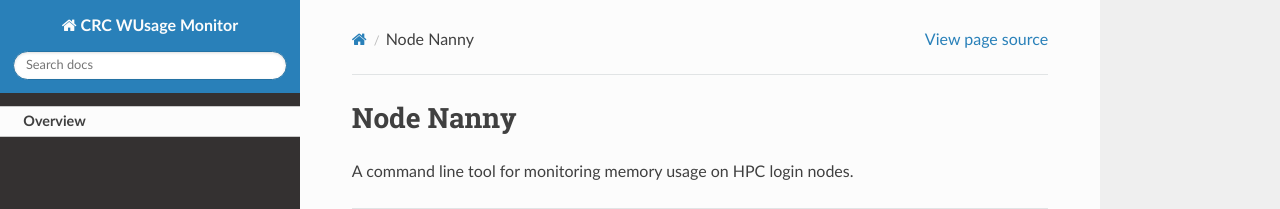
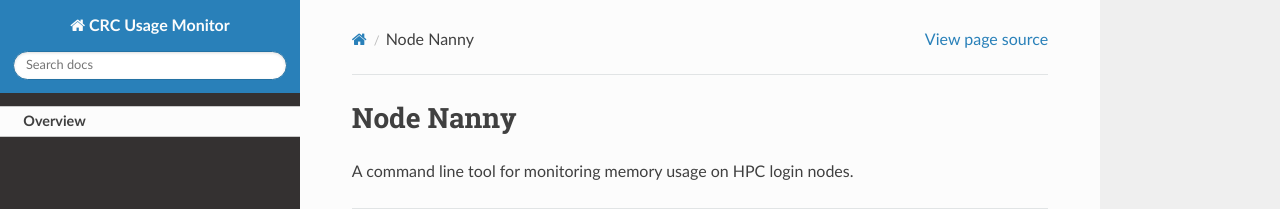
Before and after one commit to pitt-crc/Node-Nanny, a Sphinx documentation site: the page built from docs/source/index.rst, in a window 1280 px wide. Shown: the top 209 px of the page. Built offline with Sphinx 7.4.7 and the Read the Docs theme 2.0.0, drawn with Linux system fonts in a browser that asks for light colours; pages that are not in the unit, such as notebooks, are missing from menus.

Commit message:
Fix typo in doc title

```diff
--- a/docs/source/conf.py
+++ b/docs/source/conf.py
@@ -15,7 +15,7 @@ sys.path.insert(0, str(project_root))
 
 # -- Project information -----------------------------------------------------
 
-project = u'CRC WUsage Monitor'
+project = u'CRC Usage Monitor'
 copyright = u'2022, Pitt Center for Research Computing'
 author = u'Pitt Center for Research Computing'
 
```
